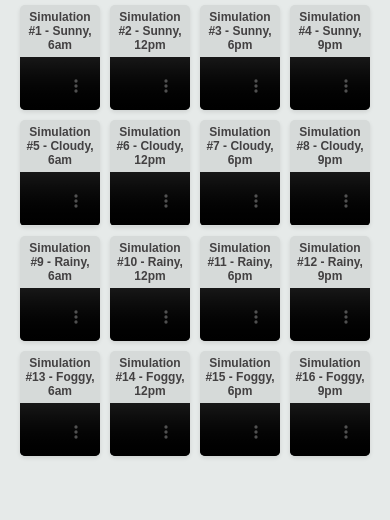
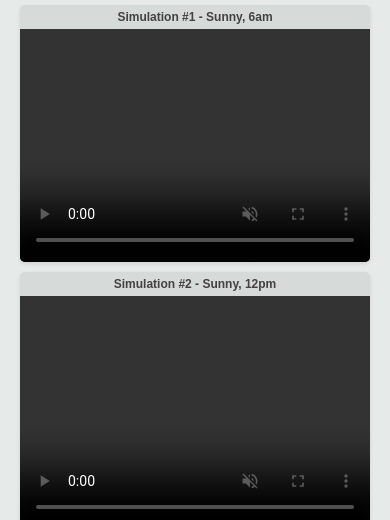
Before and after one commit to AutoDRIVE-Ecosystem/AutoDRIVE-Simulator-HPC, a plain HTML site: page index.html in a window 390 px wide. Shown: the part 232-752 px from the top of the page. Drawn offline with nearby package versions, Linux system fonts and the light colour scheme; no server answers.

Commit message:
implement responsive grid layout for configurable column count

```diff
--- a/loadStreams.js
+++ b/loadStreams.js
@@ -1,20 +1,5 @@
 document.addEventListener('DOMContentLoaded', function() {
   const videoGrid = document.getElementById('videoGrid');
-
-  // Number of columns for the desired fixed grid layout
-  const cols = 4;
-
-  // Calculate the grid width
-  const streamBoxWidth = 260; // Width in pixels for each stream box
-  const gridGap = 10;
-  const totalGridWidth = cols * streamBoxWidth + (cols - 1) * gridGap;
-
-  // Adjust the .video-grid container to control its width and centering
-  videoGrid.style.maxWidth = `${totalGridWidth}px`;
-  videoGrid.style.margin = 'auto';
-  videoGrid.style.display = 'grid';
-  videoGrid.style.gridTemplateColumns = `repeat(${cols}, 1fr)`;
-  videoGrid.style.gridGap = `${gridGap}px`;
 
   // Fetch stream URLs from the JSON config file asynchronously
   fetch('./config.json')
--- a/style.css
+++ b/style.css
@@ -1,3 +1,7 @@
+:root {
+  --max-grid-layout-cols: 4;
+}
+
 body {
   font-family: Arial, sans-serif;
   margin: 0;
@@ -22,9 +26,9 @@ body {
 .video-grid {
   margin: auto;
   display: grid;
-    grid-template-columns: repeat(4, 1fr);
   grid-gap: 10px;
-    max-width: calc(4 * 260px + 3 * 10px);
+  grid-template-columns: repeat(auto-fill, minmax(260px, 1fr));
+  max-width: calc(260px * var(--max-grid-layout-cols) + 10px * (var(--max-grid-layout-cols) - 1));
 }
 
 .stream-box {
```
Lines whose indentation alone changed are shown as unchanged.
